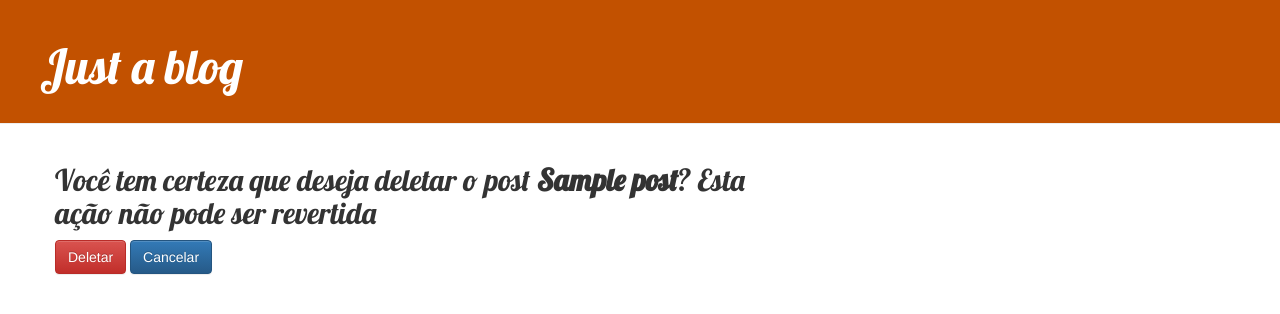
After one commit to Elohim-Vault/DjangoBlog, a Django app: page /post/1/delete in a window 1280 px wide. The commit adds this page. Shown: the top 314 px of the page. Run offline with Django 3.2, Linux system fonts and the light colour scheme; tables that the repository leaves empty hold one stand-in row (values such as "Sample post"); some libraries are stand-ins or nearby versions.

Commit message:
Adicionando a função de delete e sua página html

```diff
--- a/blog/models.py
+++ b/blog/models.py
@@ -5,7 +5,7 @@ class Post(models.Model):
     author = models.ForeignKey(settings.AUTH_USER_MODEL, on_delete=models.CASCADE)
     title = models.CharField(max_length=200)
     text = models.TextField()
-    description = models.CharField(max_length=700)
+    description = models.TextField(max_length=700)
     created_date = models.DateTimeField(auto_now_add=True)
     published_date = models.DateTimeField(blank=True, null=True)
 
--- /dev/null
+++ b/blog/templates/blog/post_delete.html
@@ -0,0 +1,10 @@
+{% extends 'blog/base.html'%}
+
+{% block content %}
+<h2>Você tem certeza que deseja deletar o post <strong>{{ post.title }}</strong>? Esta ação não pode ser revertida</h2>
+<form method="post">
+    {% csrf_token %}
+    <button type="submit" class="btn btn-danger">Deletar</button>
+    <a class="btn btn-primary" href="{% url 'post_detail' post.pk%}">Cancelar</a>
+</form>
+{% endblock %}
--- a/blog/templates/blog/post_detail.html
+++ b/blog/templates/blog/post_detail.html
@@ -24,7 +24,8 @@
                 </div>
             {% endif %}
             {% if user.is_authenticated %}
-                <a class="btn btn-default" href="{% url 'post_edit' pk=posts.pk %}"><span class="glyphicon glyphicon-pencil"></span></a>
+                <a class="btn btn-default " href="{% url 'post_edit' pk=posts.pk %}"><span class="glyphicon glyphicon-pencil"></span></a>
+                <a class="btn btn-danger btn-sm" href="{% url 'post_delete' pk=posts.pk %}">Delete</a>
                 {% endif %}
                 <h2>{{ posts.title }}</h2>
                 <div id="post">
--- a/blog/urls.py
+++ b/blog/urls.py
@@ -1,9 +1,10 @@
 from django.urls import path
-from .views import post_list, post_detail, post_new, post_edit
+from .views import post_list, post_detail, post_new, post_edit, post_delete
 
 urlpatterns = [
     path('', post_list, name="post_list"),
     path('detail/<int:pk>/', post_detail, name="post_detail"),
     path('post/new/', post_new, name="post_new"),
-    path('post/<int:pk>/edit', post_edit, name="post_edit")
+    path('post/<int:pk>/edit', post_edit, name="post_edit"),
+    path('post/<int:pk>/delete', post_delete, name="post_delete")
 ]
--- a/blog/views.py
+++ b/blog/views.py
@@ -38,3 +38,12 @@ def post_edit(request, pk):
     else:
         form = PostForm(instance=post)
     return render(request, 'blog/post_edit.html', {'form': form})
+
+def post_delete(request, pk):
+    post = get_object_or_404(Post, pk=pk)
+
+    if request.method == "POST":
+        post.delete()
+        return redirect(post_list)
+    else:
+        return render(request, 'blog/post_delete.html', {'post':post})
```
Also changed, not shown: blog/migrations/0006_auto_20200201_0127.py (added), blog/migrations/0007_auto_20200201_0127.py (added), blog/migrations/0008_auto_20200201_0127.py (added).
